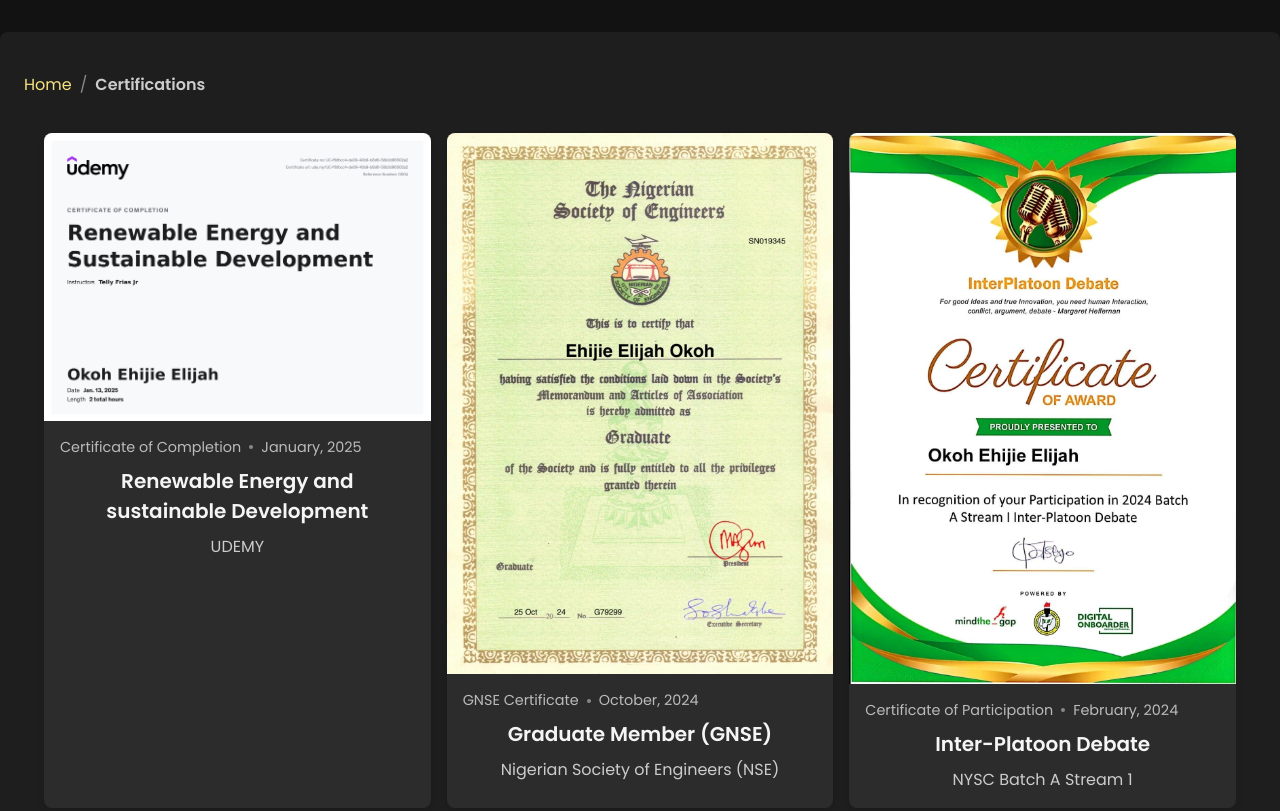
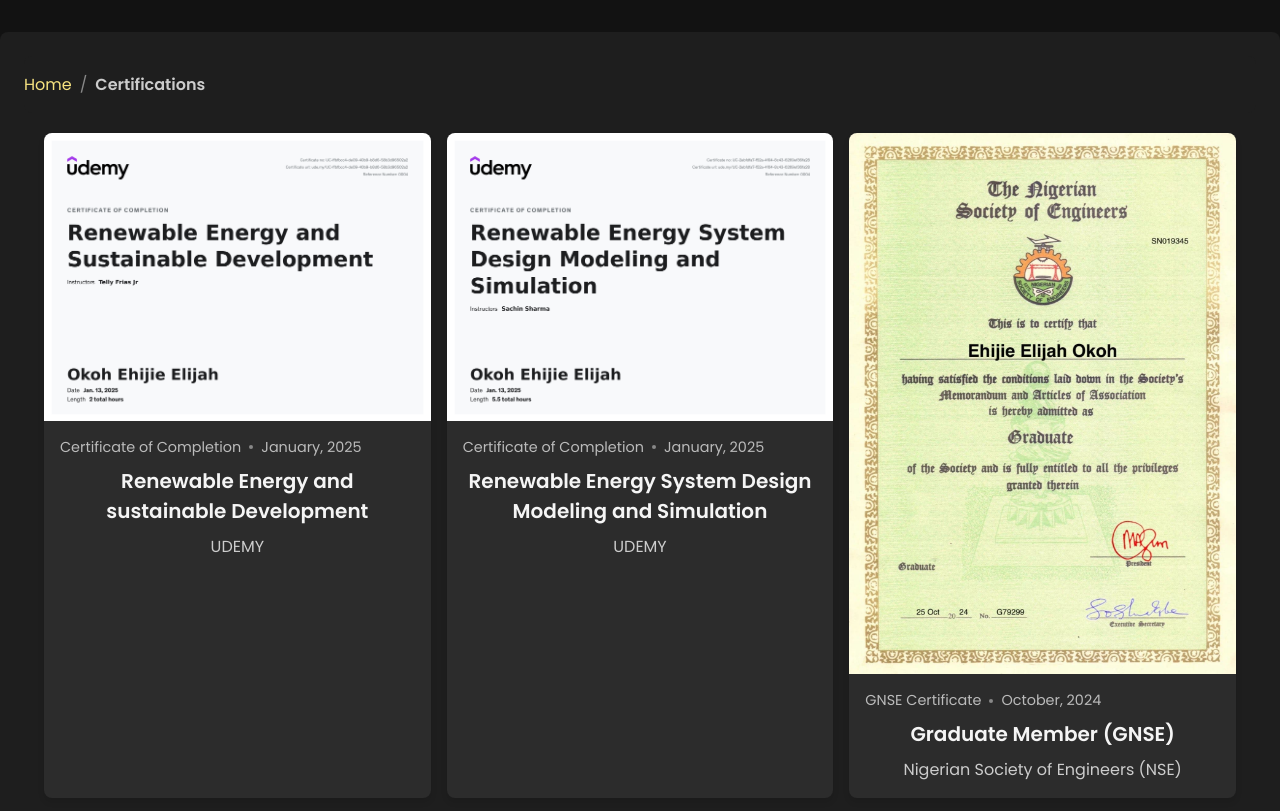
Before and after one commit to Ehijieokoh/ehijieokoh, a plain HTML site: page certificates.html in a window 1280 px wide. Shown: the top 811 px of the page. Drawn offline with Linux system fonts and the light colour scheme.

Commit message:
Add files via upload

```diff
--- a/certificates.html
+++ b/certificates.html
@@ -67,6 +67,34 @@
 
                 <h3 class="h3 certification-item-title">
                   Renewable Energy and sustainable Development
+                </h3>
+
+                <p class="certification-text">
+                  UDEMY
+                </p>
+              </div>
+          </li>
+
+          <li class="gallery-item">
+            <figure class="certification-banner-box">
+                <img
+                  src="./assets/images/cert02.jpg"
+                  alt="Certificate of Completion"
+                  loading="lazy"
+                />
+              </figure>
+
+              <div class="certification-content">
+                <div class="certification-meta">
+                  <p class="certification-category">Certificate of Completion</p>
+
+                  <span class="dot"></span>
+
+                  <time datetime="2023-07-15">January, 2025</time>
+                </div>
+
+                <h3 class="h3 certification-item-title">
+                  Renewable Energy System Design Modeling and Simulation
                 </h3>
 
                 <p class="certification-text">
```
Also changed, not shown: assets/images/cert02.jpg (added).
